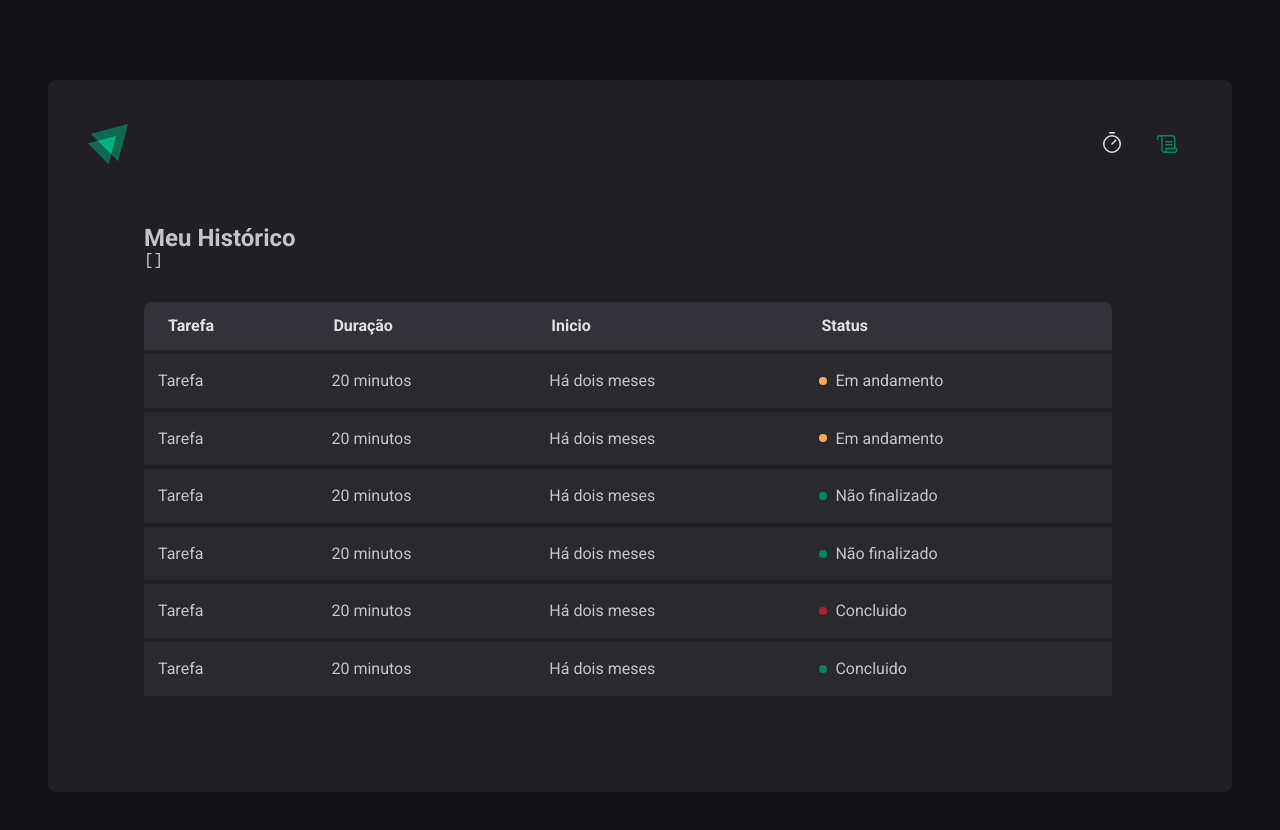
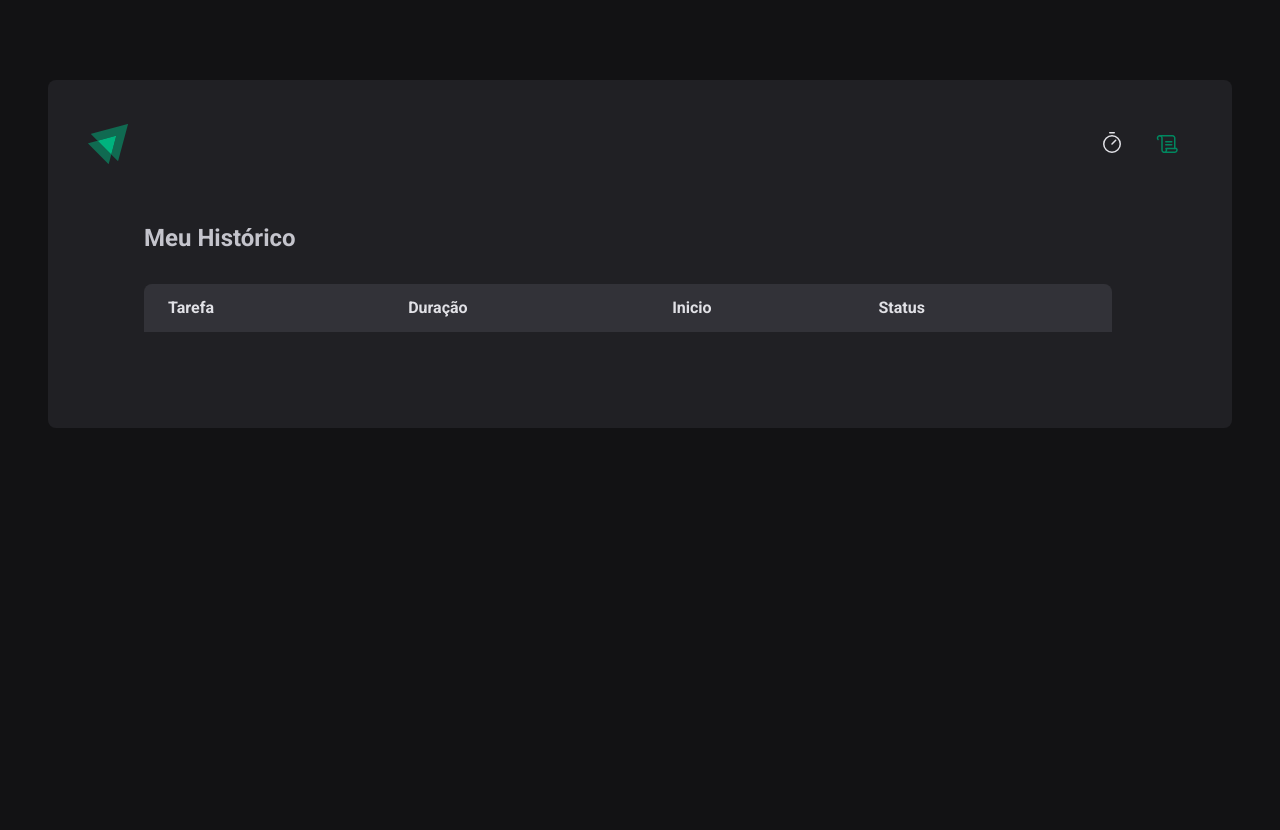
Before and after one commit to devEliasJr/pomodoro-timer-react-ts, a React (Vite) app: page /history in a window 1280 px wide. Shown: the top 830 px of the page. After the commit the page ends 800 px from the top, so only its background shows below. Built offline with nearby package versions, Linux system fonts and the light colour scheme.

Commit message:
feat: Consumindo os dados dos ciclos no historico

```diff
--- a/src/pages/History/index.tsx
+++ b/src/pages/History/index.tsx
@@ -1,4 +1,6 @@
 import { useContext } from "react";
+import { formatDistanceToNow } from "date-fns";
+import ptBR from "date-fns/locale/pt-BR";
 import { HistoryContainer, Historylist, Status } from "./styles";
 import { CyclesContext } from "../../contexts/CyclesContext";
 
@@ -8,8 +10,6 @@ const History = () => {
   return (
     <HistoryContainer>
       <h2>Meu Histórico</h2>
-
-      <pre>{JSON.stringify(cycles, null, 2)}</pre>
 
       <Historylist>
         <table>
@@ -22,54 +22,33 @@ const History = () => {
             </tr>
           </thead>
           <tbody>
-            <tr>
-              <td>Tarefa</td>
-              <td>20 minutos</td>
-              <td>Há dois meses</td>
-              <td>
-                <Status statuscolor="yellow">Em andamento</Status>
-              </td>
-            </tr>
-            <tr>
-              <td>Tarefa</td>
-              <td>20 minutos</td>
-              <td>Há dois meses</td>
-              <td>
-                <Status statuscolor="yellow">Em andamento</Status>
-              </td>
-            </tr>
-            <tr>
-              <td>Tarefa</td>
-              <td>20 minutos</td>
-              <td>Há dois meses</td>
-              <td>
-                <Status statuscolor="green">Não finalizado</Status>
-              </td>
-            </tr>
-            <tr>
-              <td>Tarefa</td>
-              <td>20 minutos</td>
-              <td>Há dois meses</td>
-              <td>
-                <Status statuscolor="green">Não finalizado</Status>
-              </td>
-            </tr>
-            <tr>
-              <td>Tarefa</td>
-              <td>20 minutos</td>
-              <td>Há dois meses</td>
-              <td>
-                <Status statuscolor="red">Concluido</Status>
-              </td>
-            </tr>
-            <tr>
-              <td>Tarefa</td>
-              <td>20 minutos</td>
-              <td>Há dois meses</td>
-              <td>
-                <Status statuscolor="green">Concluido</Status>
-              </td>
-            </tr>
+            {cycles.map((cycle) => {
+              return (
+                <tr key={cycle.id}>
+                  <td>{cycle.task}</td>
+                  <td>{cycle.minutesAmount}</td>
+                  <td>
+                    {formatDistanceToNow(cycle.startDate, {
+                      addSuffix: true,
+                      locale: ptBR,
+                    })}
+                  </td>
+                  <td>
+                    {cycle.finishedDate && (
+                      <Status statuscolor="green">Concluido</Status>
+                    )}
+
+                    {cycle.interrupedDate && (
+                      <Status statuscolor="red">Interrompido</Status>
+                    )}
+
+                    {!cycle.interrupedDate && !cycle.finishedDate && (
+                      <Status statuscolor="yellow">Andamento</Status>
+                    )}
+                  </td>
+                </tr>
+              );
+            })}
           </tbody>
         </table>
       </Historylist>
```
